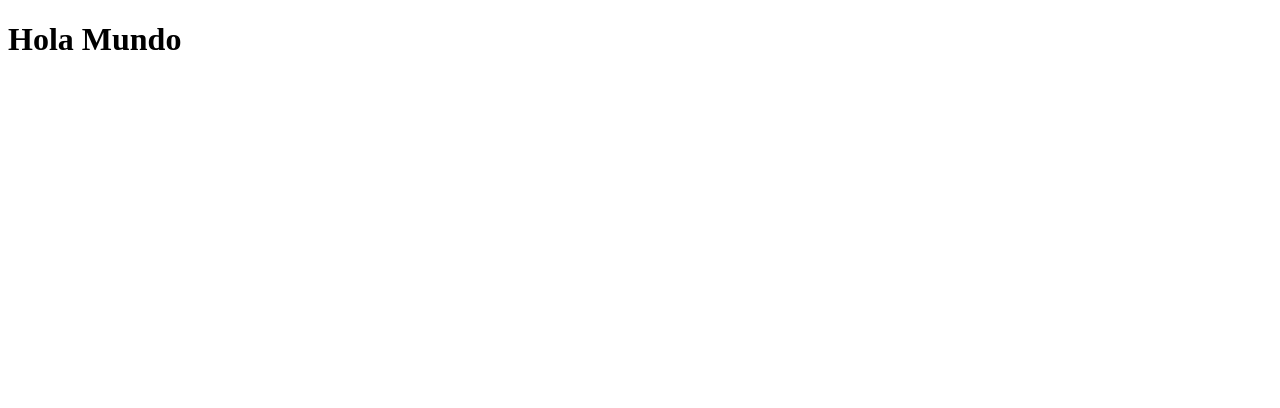
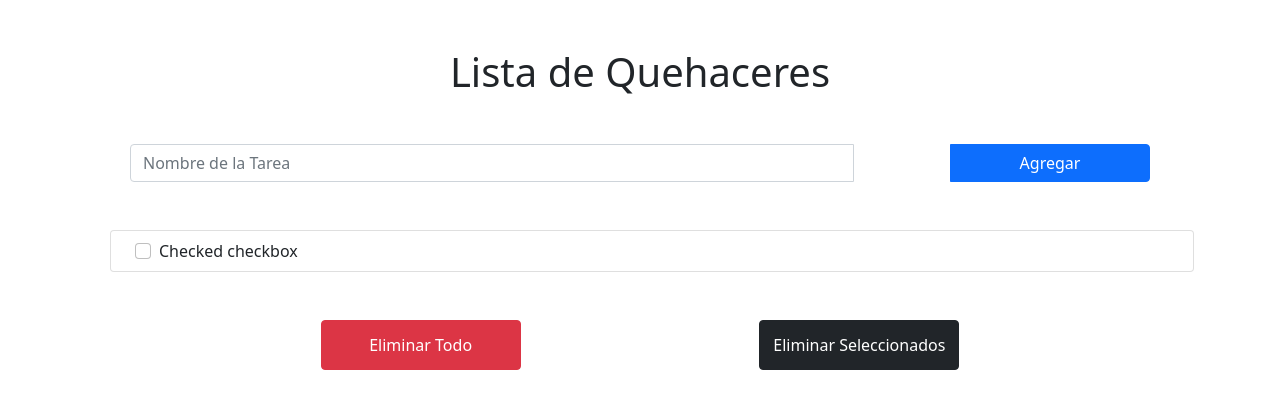
Before and after one commit to JOVM99/Challenge, a website: page src/public/index.html in a window 1280 px wide. Drawn offline with nearby package versions, Linux system fonts and the light colour scheme.

Commit message:
:sparkles: application frontend

```diff
--- a/src/public/index.html
+++ b/src/public/index.html
@@ -3,9 +3,62 @@
   <head>
     <meta charset="UTF-8" />
     <meta name="viewport" content="width=device-width, initial-scale=1.0" />
+    <link
+      rel="icon"
+      href="https://img.freepik.com/vector-premium/lista-tareas-hoja-papel-documento-tarea-grande-casilla-verificacion-plano_277904-1087.jpg"
+    />
+    <link
+      href="https://cdn.jsdelivr.net/npm/bootstrap@5.0.2/dist/css/bootstrap.min.css"
+      rel="stylesheet"
+      integrity="sha384-EVSTQN3/azprG1Anm3QDgpJLIm9Nao0Yz1ztcQTwFspd3yD65VohhpuuCOmLASjC"
+      crossorigin="anonymous"
+    />
     <title>Lista de Quehaceres</title>
   </head>
-  <body>
-        <h1>Hola Mundo</h1>
+  <body class="container my-5">
+    <h1 class="text-center mt-5 mb-5">Lista de Quehaceres</h1>
+    <form class="input-group mb-3">
+      <input
+        type="text"
+        class="form-control mx-5"
+        placeholder="Nombre de la Tarea"
+        aria-label="Recipient's username"
+        aria-describedby="button-addon2"
+      />
+      <button class="btn btn-primary mx-5" style="width: 200px" type="submit">
+        Agregar
+      </button>
+    </form>
+    <div class="form-check my-5">
+      <ul class="list-group mx-1">
+        <li class="list-group-item">
+          <input
+            class="form-check-input mx-2"
+            type="checkbox"
+            value=""
+            id="flexCheckChecked"
+          />
+          <label class="form-check-label" for="flexCheckChecked">
+            Checked checkbox
+          </label>
+        </li>
+      </ul>
+    </div>
+    <div class="d-flex justify-content-evenly">
+      <button
+        type="button"
+        class="btn btn-danger"
+        style="width: 200px; height: 50px"
+      >
+        Eliminar Todo
+      </button>
+      <button
+        type="button"
+        class="btn btn-dark"
+        style="width: 200px; height: 50px"
+      >
+        Eliminar Seleccionados
+      </button>
+    </div>
   </body>
 </html>
```
